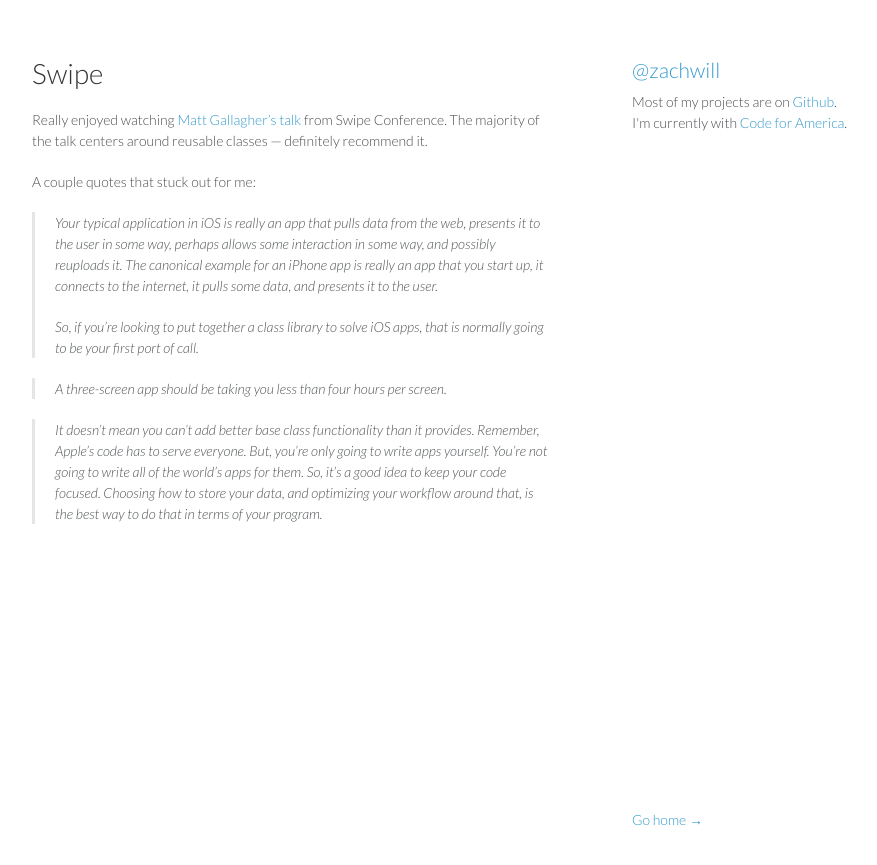
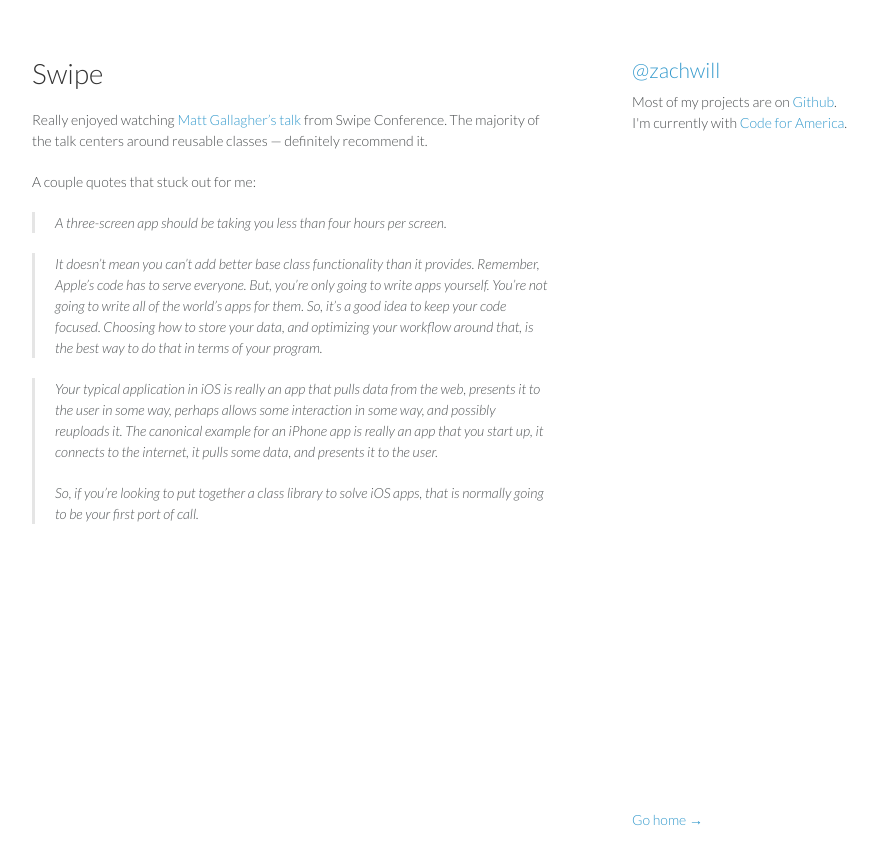
Before and after one commit to zachwill/blog, a Jekyll site: the page built from _posts/2012-10-14-swipe.md, in a window 1280 px wide. Shown: the top 865 px of the page, without its empty margins (178-1055 px from the left). Built offline with Jekyll 4.4.1, drawn with Linux system fonts in a browser that asks for light colours; Markdown is read by kramdown in place of the engine named in the settings; some of the changed lines change nothing that is shown.

Commit message:
Rearrange quotes

```diff
--- a/_posts/2012-10-14-swipe.md
+++ b/_posts/2012-10-14-swipe.md
@@ -10,6 +10,15 @@ Swipe Conference. The majority of the talk centers around reusable classes
 
 A couple quotes that stuck out for me:
 
+> A three-screen app should be taking you less than four hours per screen.
+
+> It doesn't mean you can't add better base class functionality than it
+> provides. Remember, Apple's code has to serve everyone. But, you're only
+> going to write apps yourself. You're not going to write all of the world's
+> apps for them. So, it's a good idea to keep your code focused. Choosing how
+> to store your data, and optimizing your workflow around that, is the best way to
+> do that in terms of your program.
+
 > Your typical application in iOS is really an app that pulls data from the web,
 > presents it to the user in some way, perhaps allows some interaction in some
 > way, and possibly reuploads it. The canonical example for an iPhone app is
@@ -18,12 +27,3 @@ A couple quotes that stuck out for me:
 >
 > So, if you're looking to put together a class library to solve iOS apps, that is
 > normally going to be your first port of call.
-
-> A three-screen app should be taking you less than four hours per screen.
-
-> It doesn't mean you can't add better base class functionality than it
-> provides. Remember, Apple's code has to serve everyone. But, you're only
-> going to write apps yourself. You're not going to write all of the world's
-> apps for them. So, it's a good idea to keep your code focused. Choosing how
-> to store your data, and optimizing your workflow around that, is the best way to
-> do that in terms of your program.
```
